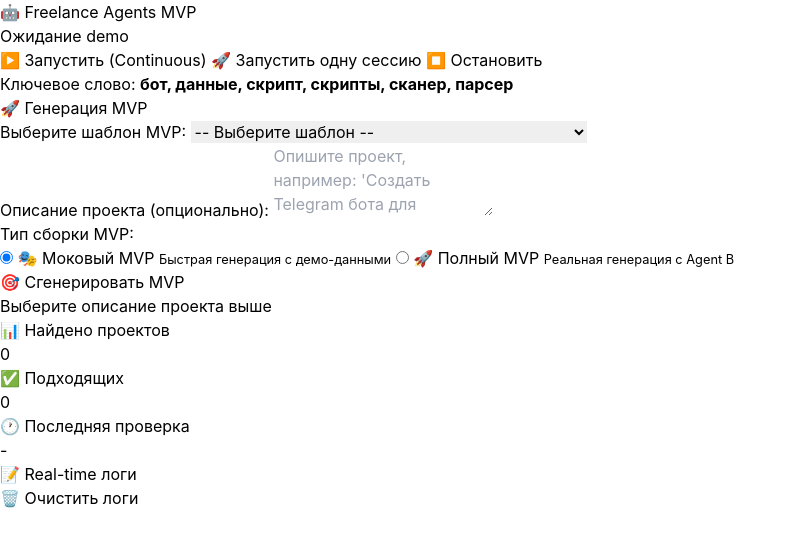
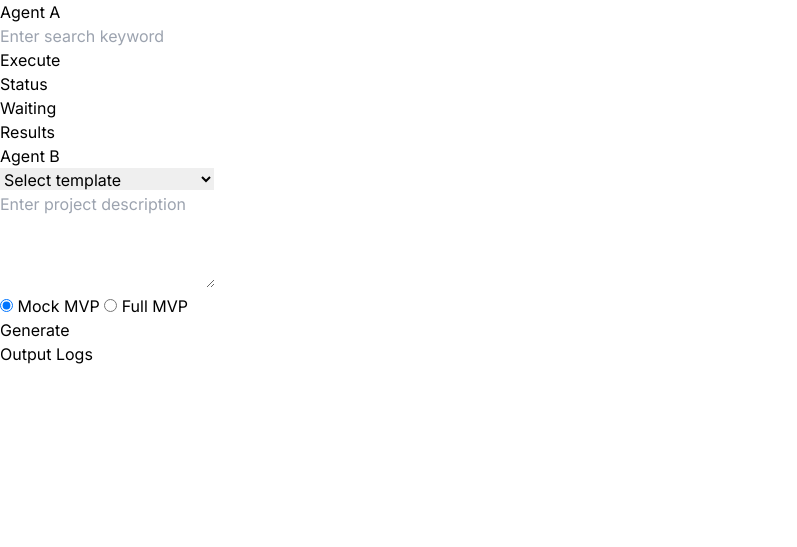
Before and after one commit to QAway-to/mvp-api-services-1765457495, a FastAPI app: page / in a window 1280 px wide. Shown: the top 547 px of the page, without its empty margins (0-797 px from the left). Run offline with FastAPI, Linux system fonts and the light colour scheme; style sheets or scripts are compiled from the project's sources.

Commit message:
Revert "Update dashboard.html with Russian interface"
This reverts commit c760a84164988d25202396569fd16aed7dc27924.

```diff
--- a/templates/dashboard.html
+++ b/templates/dashboard.html
@@ -1,112 +1,79 @@
 <!DOCTYPE html>
-<html lang="ru">
+<html lang="en">
 <head>
     <meta charset="UTF-8">
     <meta name="viewport" content="width=device-width, initial-scale=1.0">
-    <title>Freelance Agents MVP</title>
+    <title>Multi-Agent System Dashboard</title>
+    <link rel="preconnect" href="https://fonts.googleapis.com">
+    <link rel="preconnect" href="https://fonts.gstatic.com" crossorigin>
+    <link href="https://fonts.googleapis.com/css2?family=Inter:wght@400;500;600&family=Roboto:wght@400;500;600&display=swap" rel="stylesheet">
     <link rel="stylesheet" href="/static/css/style.css">
 </head>
 <body>
-    <div class="container">
-        <header>
-            <h1>🤖 Freelance Agents MVP</h1>
-            <div class="status">
-                <span id="agent-status">Ожидание</span>
-                <span id="mode-badge" class="badge">{{ mode }}</span>
-            </div>
-        </header>
-
-        <div class="controls">
-            <button id="start-btn" class="btn btn-primary">▶️ Запустить (Continuous)</button>
-            <button id="run-session-btn" class="btn btn-success">🚀 Запустить одну сессию</button>
-            <button id="stop-btn" class="btn btn-danger" disabled>⏹️ Остановить</button>
-            <div class="search-info">
-                <span>Ключевое слово: <strong>{{ keyword }}</strong></span>
-            </div>
-        </div>
-
-        <div class="mvp-section">
-            <h2>🚀 Генерация MVP</h2>
-            <div class="mvp-controls">
-                <div class="mvp-input-group">
-                    <label for="mvp-template">Выберите шаблон MVP:</label>
-                    <select id="mvp-template">
-                        <option value="">-- Выберите шаблон --</option>
-                        <option value="telegram-shop-bot">🤖 Telegram Shop Bot (интернет-магазин)</option>
-                        <option value="news-parser">📰 News Parser (парсер новостей)</option>
-                        <option value="analytics-dashboard">📊 Analytics Dashboard (дашборд аналитики)</option>
-                        <option value="email-campaign-manager">📬 Email Campaign Manager (email-рассылки)</option>
-                        <option value="brand-mention-monitor">📰 Brand Mention Monitor (PR/освещение)</option>
-                        <option value="data-formatter">🧹 Data Formatter / Normalizer (очистка данных)</option>
-                        <option value="mini-etl-pipeline">🔄 Mini ETL Pipeline (конвейер)</option>
-                        <option value="price-stock-parser">💰 Price & Stock Parser (мониторинг цен)</option>
-                    </select>
-                </div>
-                <div class="mvp-input-group">
-                    <label for="project-description">Описание проекта (опционально):</label>
-                    <textarea
-                        id="project-description"
-                        placeholder="Опишите проект, например: 'Создать Telegram бота для интернет-магазина одежды с каталогом товаров, корзиной и оформлением заказов'"
-                        rows="3"
-                    ></textarea>
-                </div>
-                <div class="mvp-build-type">
-                    <label>Тип сборки MVP:</label>
-                    <div class="build-type-options">
-                        <label class="build-type-option">
-                            <input type="radio" name="build-type" value="mock" checked>
-                            <span>🎭 Моковый MVP</span>
-                            <small>Быстрая генерация с демо-данными</small>
-                        </label>
-                        <label class="build-type-option">
-                            <input type="radio" name="build-type" value="full">
-                            <span>🚀 Полный MVP</span>
-                            <small>Реальная генерация с Agent B</small>
-                        </label>
+    <div class="dashboard-container">
+        <div class="dashboard-grid">
+            <!-- Agent A Card -->
+            <div class="agent-card">
+                <div class="card-title">Agent A</div>
+                <div class="card-content">
+                    <div class="form-group">
+                        <input type="text" id="agent-a-input" class="form-input" placeholder="Enter search keyword">
                     </div>
-                </div>
-                <div class="mvp-buttons">
-                    <button id="generate-mvp-btn" class="btn btn-mvp">
-                        🎯 Сгенерировать MVP
-                    </button>
-                    <div id="mvp-status" class="mvp-status">
-                        Выберите описание проекта выше
+                    <div class="form-group">
+                        <button id="agent-a-button" class="btn btn-primary">Execute</button>
+                    </div>
+                    <div class="form-group">
+                        <div class="status-label">Status</div>
+                        <div id="agent-a-status" class="status-value">Waiting</div>
+                    </div>
+                    <div class="form-group">
+                        <div class="results-label">Results</div>
+                        <div id="agent-a-results" class="results-list"></div>
                     </div>
                 </div>
             </div>
-        </div>
 
-        <div class="session-info" id="session-info" style="display: none;">
-            <div class="session-card">
-                <h3>⏱️ Текущая сессия</h3>
-                <div id="session-details">
-                    <p>Время выполнения: <span id="session-time">0s</span></p>
-                    <p>Этап: <span id="session-step">-</span></p>
+            <!-- Agent B Card -->
+            <div class="agent-card">
+                <div class="card-title">Agent B</div>
+                <div class="card-content">
+                    <div class="form-group">
+                        <select id="agent-b-dropdown" class="form-select">
+                            <option value="">Select template</option>
+                            <option value="telegram-shop-bot">Telegram Shop Bot</option>
+                            <option value="news-parser">News Parser</option>
+                            <option value="analytics-dashboard">Analytics Dashboard</option>
+                            <option value="email-campaign-manager">Email Campaign Manager</option>
+                            <option value="brand-mention-monitor">Brand Mention Monitor</option>
+                            <option value="data-formatter">Data Formatter</option>
+                            <option value="mini-etl-pipeline">Mini ETL Pipeline</option>
+                            <option value="price-stock-parser">Price & Stock Parser</option>
+                        </select>
+                    </div>
+                    <div class="form-group">
+                        <textarea id="agent-b-textarea" class="form-textarea" placeholder="Enter project description" rows="4"></textarea>
+                    </div>
+                    <div class="form-group">
+                        <div class="radio-group">
+                            <label class="radio-label">
+                                <input type="radio" name="build-type" value="mock" checked>
+                                <span>Mock MVP</span>
+                            </label>
+                            <label class="radio-label">
+                                <input type="radio" name="build-type" value="full">
+                                <span>Full MVP</span>
+                            </label>
+                        </div>
+                    </div>
+                    <div class="form-group">
+                        <button id="agent-b-button" class="btn btn-secondary">Generate</button>
+                    </div>
+                    <div class="form-group">
+                        <div class="logs-label">Output Logs</div>
+                        <div id="agent-b-logs" class="logs-container"></div>
+                    </div>
                 </div>
             </div>
-        </div>
-
-        <div class="stats">
-            <div class="stat-card">
-                <h3>📊 Найдено проектов</h3>
-                <div id="projects-count" class="stat-value">0</div>
-            </div>
-            <div class="stat-card">
-                <h3>✅ Подходящих</h3>
-                <div id="suitable-count" class="stat-value">0</div>
-            </div>
-            <div class="stat-card">
-                <h3>🕐 Последняя проверка</h3>
-                <div id="last-check" class="stat-value">-</div>
-            </div>
-        </div>
-
-        <div class="logs-section">
-            <h2>📝 Real-time логи</h2>
-            <div id="logs-container" class="logs-container">
-                <div id="logs" class="logs"></div>
-            </div>
-            <button id="clear-logs" class="btn btn-secondary">🗑️ Очистить логи</button>
         </div>
     </div>
 
```
